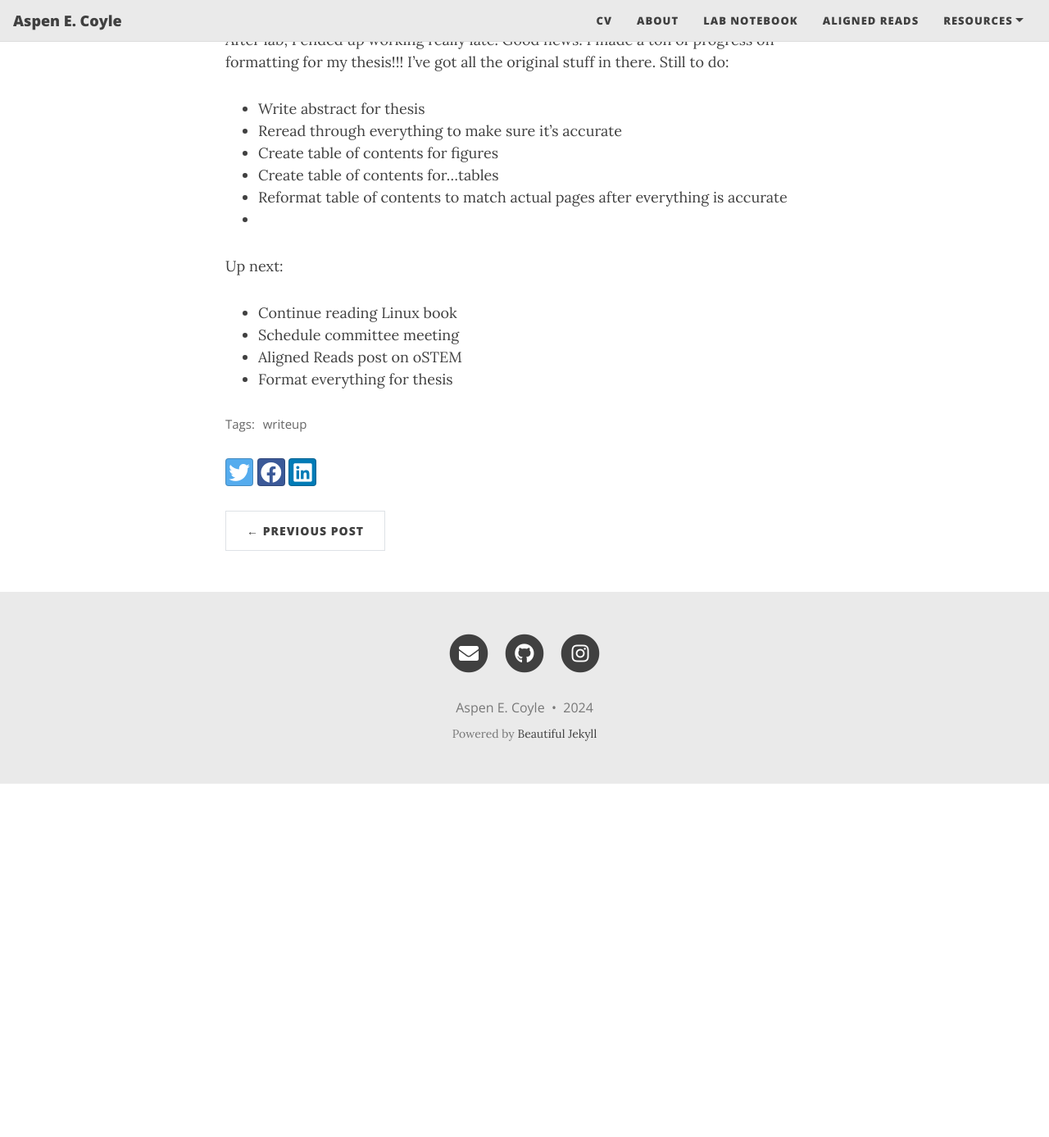
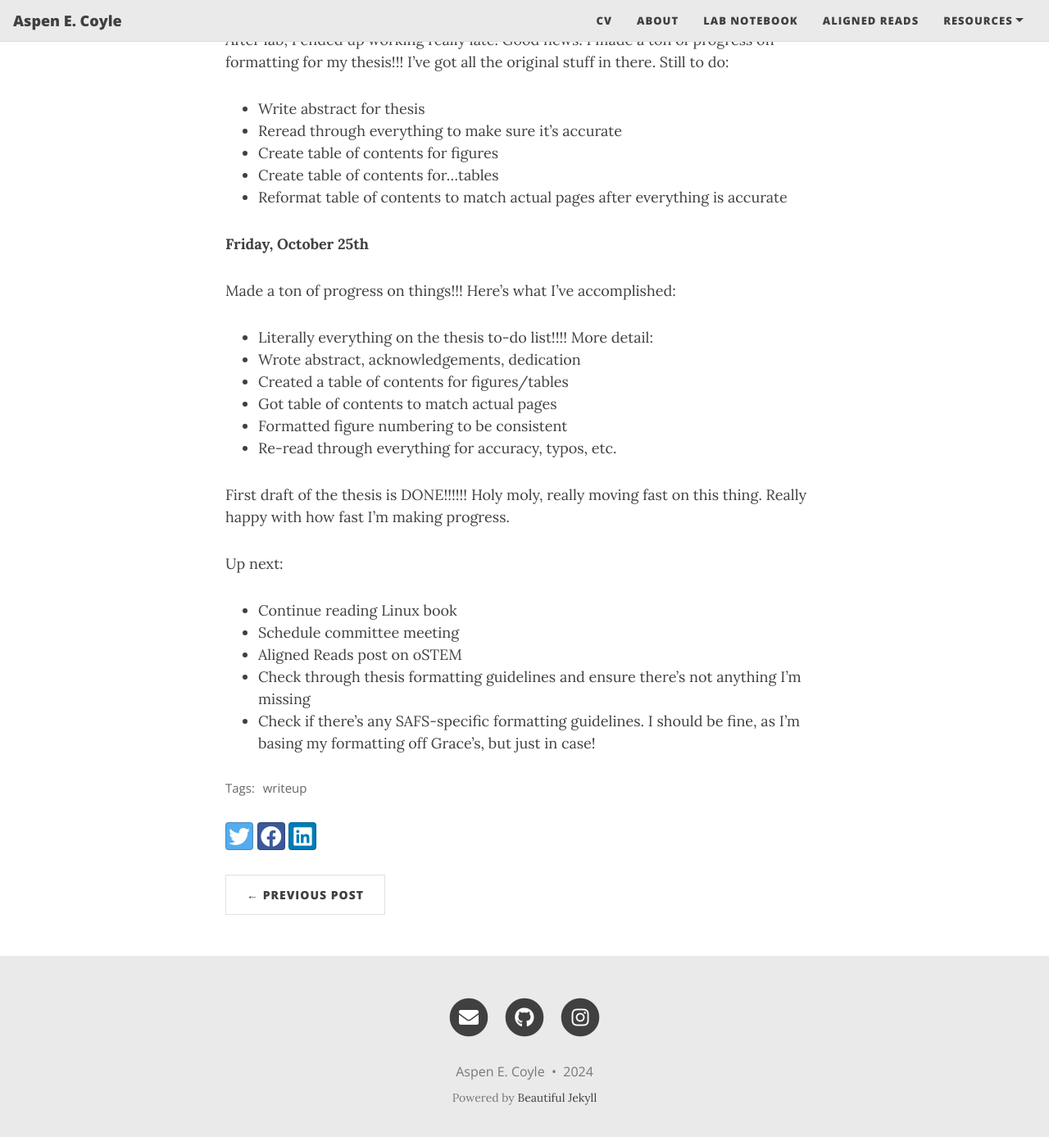
Before and after one commit to aspencoyle/aspencoyle.github.io, a Jekyll site: the page built from _posts/2024-10-01-October_posts.md, in a window 1280 px wide and 1400 px high, scrolled down 7718 px. Shown: the top 1387 px of the window at 82% size. Built offline with Jekyll 4.4.1, drawn with Linux system fonts in a browser that asks for light colours; nearby versions of some CDN libraries; before the commit the page ends 8674 px from its top, so only the background shows below that.

Commit message:
new notebook post

```diff
--- a/_posts/2024-10-01-October_posts.md
+++ b/_posts/2024-10-01-October_posts.md
@@ -203,12 +203,22 @@ After lab, I ended up working really late. Good news: I made a ton of progress o
 - Create table of contents for figures
 - Create table of contents for...tables
 - Reformat table of contents to match actual pages after everything is accurate
--
 
+**Friday, October 25th**
 
+Made a ton of progress on things!!! Here's what I've accomplished:
+- Literally everything on the thesis to-do list!!!! More detail:
+- Wrote abstract, acknowledgements, dedication
+- Created a table of contents for figures/tables
+- Got table of contents to match actual pages
+- Formatted figure numbering to be consistent
+- Re-read through everything for accuracy, typos, etc.
+
+First draft of the thesis is DONE!!!!!! Holy moly, really moving fast on this thing. Really happy with how fast I'm making progress.
 
 Up next:
 - Continue reading Linux book
 - Schedule committee meeting
 - Aligned Reads post on oSTEM
-- Format everything for thesis
+- Check through thesis formatting guidelines and ensure there's not anything I'm missing
+- Check if there's any SAFS-specific formatting guidelines. I should be fine, as I'm basing my formatting off Grace's, but just in case!
```
